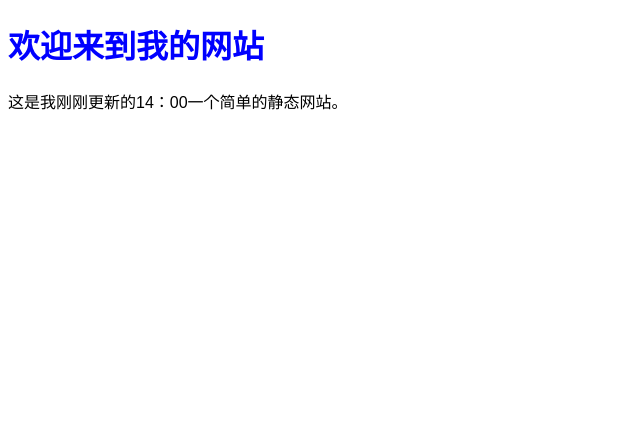
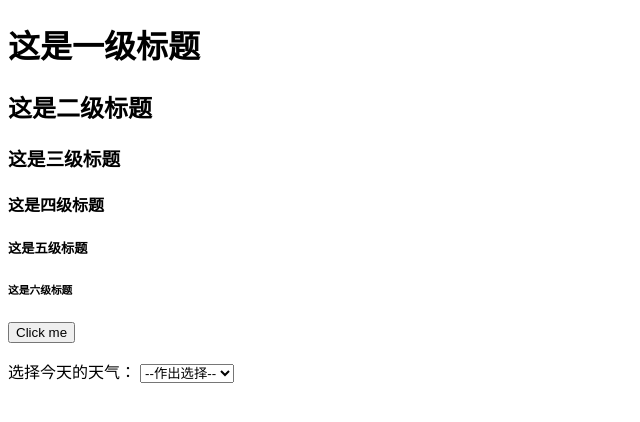
Before and after one commit to BreezeDuckweed/MyFirst, a plain HTML site: page index.html in a window 1280 px wide. Shown: the whole page, without its empty margins (0-640 px from the left). Drawn offline with Linux system fonts and the light colour scheme.

Commit message:
Update index.html

```diff
--- a/index.html
+++ b/index.html
@@ -1,20 +1,33 @@
 <!DOCTYPE html>
-<html lang="en">
+<html lang='language-code'>
 <head>
     <meta charset="UTF-8">
-    <meta name="viewport" content="width=device-width, initial-scale=1.0">
     <title>我刚刚更新的一个静态网站</title>
-    <style>
-        body {
-            font-family: Arial, sans-serif;
-        }
-        h1 {
-            color: blue;
-        }
-    </style>
-</head>
+
+    <script src="Myscript.js" defer></script>
+
+
+   </head>
 <body>
-    <h1>欢迎来到我的网站</h1>
-    <p>这是我刚刚更新的14：00一个简单的静态网站。</p>
+    <h1>这是一级标题</h1>
+    <h2>这是二级标题</h2>
+    <h3>这是三级标题</h3>
+    <h4>这是四级标题</h4>
+    <h5>这是五级标题</h5>
+    <h6>这是六级标题</h6>
+    <button>Click me</button>
+    <p></p>
+
+    <label for="weather">选择今天的天气：</label>
+    <select id="weather">
+      <option value="">--作出选择--</option>
+      <option value="sunny">晴天</option>
+      <option value="rainy">雨天</option>
+      <option value="snowing">雪天</option>
+      <option value="overcast">阴天</option>
+    </select>
+
+    <p></p>
+
 </body>
 </html>
```
